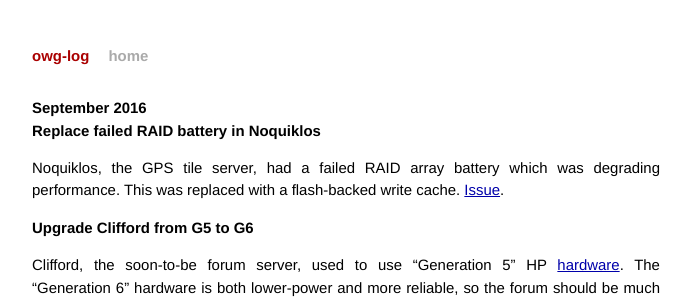
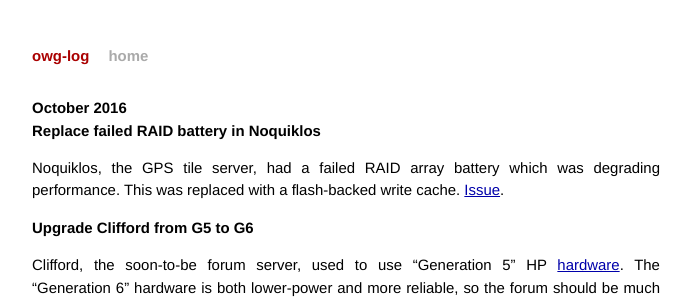
Before and after one commit to openstreetmap/owg-website, a Jekyll site: the page built from _posts/2016-10-01-october.md, in a window 1280 px wide. Shown: the top 299 px of the page, without its empty margins (294-985 px from the left). Built offline with Jekyll 4.4.1, drawn with Linux system fonts in a browser that asks for light colours; some of the changed text lies outside the part shown.

Commit message:
Fixed typo and title

```diff
--- a/_posts/2016-10-01-october.md
+++ b/_posts/2016-10-01-october.md
@@ -1,6 +1,6 @@
 ---
 layout: post
-title:  "September 2016"
+title:  "October 2016"
 date: 2016-10-31 23:59:59
 ---
 
```
Also changed, not shown: other parts of _posts/2016-10-01-october.md (+1 -1 lines).
